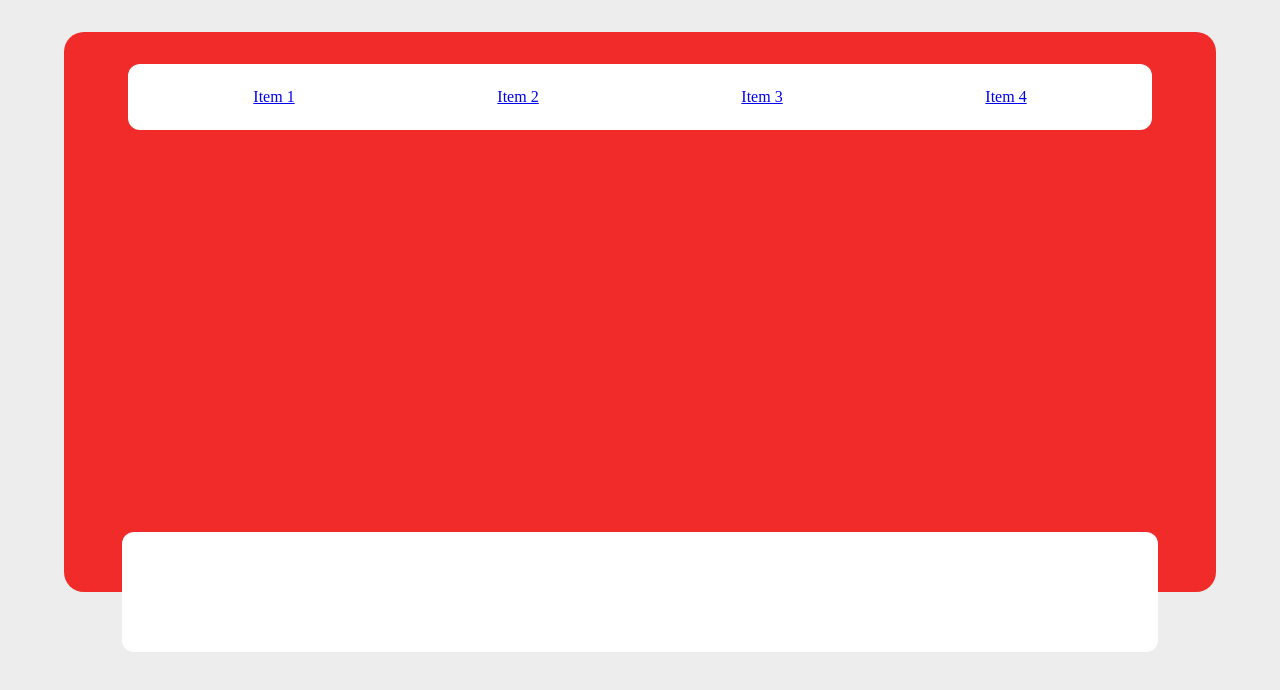
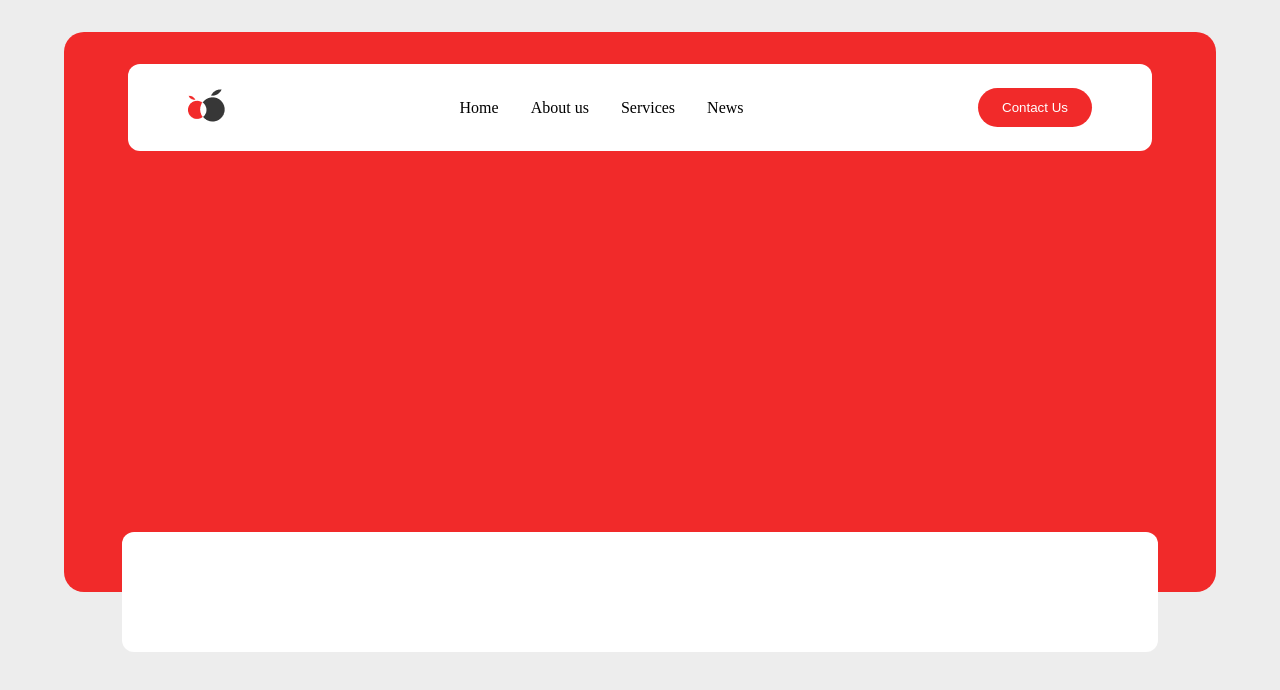
Before and after one commit to zulhusni2003/css-maxing, a plain HTML site: page test-bp-lp/index.html in a window 1280 px wide. Drawn offline with Linux system fonts and the light colour scheme.

Commit message:
update navbar with logo and cta

```diff
--- a/test-bp-lp/index.html
+++ b/test-bp-lp/index.html
@@ -10,10 +10,18 @@
     <div class="hero">
       <div class="navbar">
         <nav>
-          <a href="#">Item 1</a>
-          <a href="#">Item 2</a>
-          <a href="#">Item 3</a>
-          <a href="#">Item 4</a>
+          <div class="start-nav">
+            <img src="assets/bp-logo.png" alt="" />
+          </div>
+          <div class="middle-nav">
+            <a href="#">Home</a>
+            <a href="#">About us</a>
+            <a href="#">Services</a>
+            <a href="#">News</a>
+          </div>
+          <div class="end-nav">
+            <button>Contact Us</button>
+          </div>
         </nav>
       </div>
       <div class="bg-img">
--- a/test-bp-lp/style.css
+++ b/test-bp-lp/style.css
@@ -35,8 +35,28 @@ body {
 
 nav {
   display: flex;
-  justify-content: space-around;
+  justify-content: space-between;
   margin: 24px;
+  padding: 0 36px 0 36px;
+  align-items: center;
+}
+
+.middle-nav {
+  display: flex;
+  gap: 32px;
+}
+
+.middle-nav a {
+  text-decoration: none;
+  color: black;
+}
+
+.end-nav button {
+  color: white;
+  background-color: #f12a2a;
+  border: none;
+  padding: 12px 24px;
+  border-radius: 100px;
 }
 
 .bg-img {
```
Also changed, not shown: test-bp-lp/assets/bp-logo.png (added).
